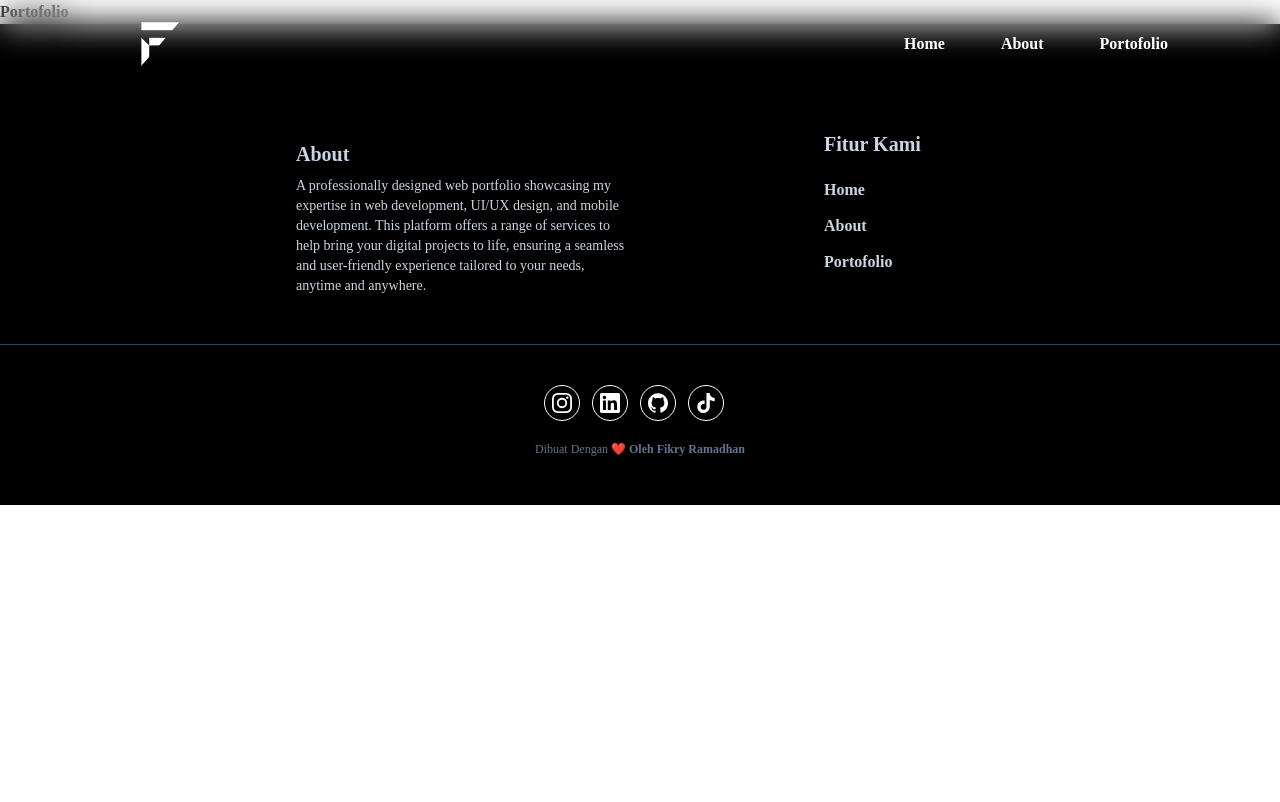
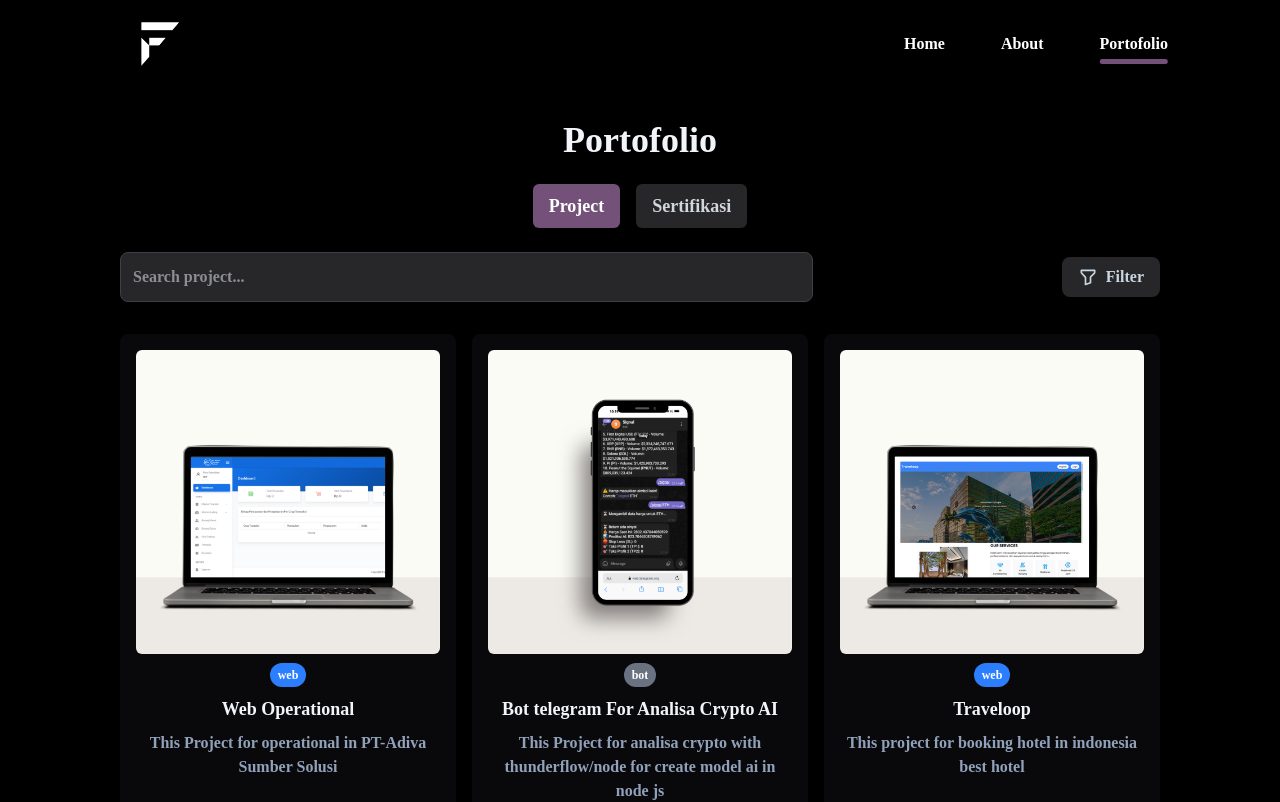
Before and after one commit to FikryRamadhan/portofolio-react, a React (Vite) app: page /portofolio in a window 1280 px wide. Shown: the top 802 px of the page. Built offline with nearby package versions, Linux system fonts and the light colour scheme.

Commit message:
PORTO-02: feat portofolio

```diff
--- a/src/src/App.tsx
+++ b/src/src/App.tsx
@@ -1,27 +1,34 @@
-// App.js
-import React from 'react';
-import { BrowserRouter as Router, Routes, Route } from "react-router-dom";
-import Home from './Pages/Home';
-import Navbar from './Components/Navbar';
-import Footer from './Components/Footer';
-import About from './Pages/About';
-import Portofolio from './Pages/Portofolio';
+import { BrowserRouter as Router, Routes, Route, useLocation } from "react-router-dom";
+import Navbar from "./Components/Navbar";
+import Home from "./Pages/Home";
+import About from "./Pages/About";
+import Portofolio from "./Pages/Portofolio";
+import NotFound from "./Pages/NotFound";
+import Footer from "./Components/Footer";
 
-function App() {
+
+const App = () => {
+  const location = useLocation();
+  const hideNavbarFooter = location.pathname === "/404"; // Jika di halaman NotFound, sembunyikan
+
   return (
     <div className="kanit-semibold">
-            <Router>
-            <Navbar />
+      {!hideNavbarFooter && <Navbar />}
       <Routes>
-                    {/* Public Routes */}
         <Route path="/" element={<Home />} />
-                    <Route path='/about' element={<About />} />
-                    <Route path='/portofolio' element={<Portofolio />} />
+        <Route path="/about" element={<About />} />
+        <Route path="/portofolio" element={<Portofolio />} />
+        <Route path="*" element={<NotFound />} />
       </Routes>
-            </Router>
-            <Footer />
+      {!hideNavbarFooter && <Footer />}
     </div>
   );
-}
+};
 
-export default App;
+const Root = () => (
+  <Router>
+    <App />
+  </Router>
+);
+
+export default Root;
--- a/src/src/Components/Navbar.tsx
+++ b/src/src/Components/Navbar.tsx
@@ -83,7 +83,7 @@ const Navbar = () => {
                 About
               </NavLink>
               <NavLink
-                to={"/"}
+                to={"/portofolio"}
                 className={({ isActive }) =>
                   isActive
                     ? "text-white after:content-[''] after:bottom-0 after:h-[5px] after:bg-custom-brown after:absolute after:rounded-full relative pb-2 hover:after:w-[5px] active:after:w-[15px] after:transition-all after:duration-500 after:left-1/2 after:-translate-x-1/2 after:w-full after:left-0 after:right-0 after:transition-all after:duration-500"
@@ -110,10 +110,10 @@ const Navbar = () => {
                     <NavLink to="/" className="text-zinc-800">
                       Home
                     </NavLink>
-                    <NavLink to="/" className="text-zinc-800">
+                    <NavLink to="/about" className="text-zinc-800">
                       About
                     </NavLink>
-                    <NavLink to="/" className="text-zinc-800">
+                    <NavLink to="/portofolio" className="text-zinc-800">
                       Portofolio
                     </NavLink>
                   </div>
--- a/src/src/Hooks/DataProject.tsx
+++ b/src/src/Hooks/DataProject.tsx
@@ -81,7 +81,7 @@ const dataProject = [
         id: 7,
         title: "Food Xyz",
         desc: "This application desktop for monitoring sales in company",
-        type: "desktop",
+        type: "dekstop",
         image: "/project/food-xyz.png",
         createdAt: "2024-04-10",
         details: {
--- /dev/null
+++ b/src/src/Hooks/DataSertifikasi.tsx
@@ -0,0 +1,25 @@
+const dataSertifikasi = [
+    {
+      id: 1,
+      title: "AWS Certified Solutions Architect",
+      desc: "Sertifikasi resmi dari Amazon Web Services untuk arsitektur cloud.",
+      type: "cloud",
+      image: "/certifications/aws-certified.png",
+    },
+    {
+      id: 2,
+      title: "Google Associate Android Developer",
+      desc: "Sertifikasi resmi dari Google untuk pengembang Android.",
+      type: "mobile",
+      image: "/certifications/google-android.png",
+    },
+    {
+      id: 3,
+      title: "Cisco Certified Network Associate (CCNA)",
+      desc: "Sertifikasi jaringan dari Cisco untuk networking fundamental.",
+      type: "networking",
+      image: "/certifications/cisco-ccna.png",
+    },
+  ];
+
+  export default dataSertifikasi;
--- /dev/null
+++ b/src/src/Pages/NotFound.tsx
@@ -0,0 +1,20 @@
+import { Link } from "react-router-dom";
+
+const NotFound = () => {
+  return (
+    <div className="flex items-center justify-center min-h-screen bg-black text-white p-6">
+      <div className="text-center">
+        <h1 className="text-6xl font-bold">404</h1>
+        <p className="text-xl mt-2">Oops! Page not found</p>
+        <p className="text-gray-400 mt-4 max-w-md mx-auto">
+          The page you are looking for might have been removed, had its name changed, or is temporarily unavailable.
+        </p>
+        <Link to="/" className="mt-6 inline-block px-6 py-3 bg-white text-black font-semibold rounded-lg shadow-md hover:bg-gray-300 transition">
+          Go Home
+        </Link>
+      </div>
+    </div>
+  );
+};
+
+export default NotFound;
--- a/src/src/Pages/Portofolio.tsx
+++ b/src/src/Pages/Portofolio.tsx
@@ -1,8 +1,13 @@
 import React from 'react'
+import Project from '../Section/Portofolio/Project'
 
 const Portofolio = () => {
   return (
-    <div>Portofolio</div>
+    <>
+        <div className="bg-black pt-20">
+            <Project />
+        </div>
+    </>
   )
 }
 
--- a/src/src/Section/About/LastProject.tsx
+++ b/src/src/Section/About/LastProject.tsx
@@ -16,7 +16,7 @@ const LastProject = () => {
         return projectDate >= oneYearAgo && projectDate <= currentDate;
     });
 
-    const projectTypes = ['all', 'web', 'mobile', 'design'];
+    const projectTypes = ['all', 'web','bot','dekstop', 'mobile', 'design'];
 
     const items = filteredProjects.slice(0, 6);
 
@@ -28,11 +28,11 @@ const LastProject = () => {
     });
 
     return (
-        <div className="p-10 lg:py-20">
+        <div className="p-10 lg:pl-30 lg:pr-30">
             <h1 className="text-4xl font-bold text-center mb-6 text-slate-100">Last Project</h1>
 
             {/* Search & Filter */}
-            <div className="flex flex-col md:flex-row items-center justify-between gap-4 mb-8">
+            <div className="flex flex-col md:flex-row items-center justify-between gap-4 mb-8 lg:pl-30 lg:pr-30">
                 {/* Search Input */}
                 <input
                     type="text"
--- /dev/null
+++ b/src/src/Section/Portofolio/Project.tsx
@@ -0,0 +1,134 @@
+import { IconFilter } from "@tabler/icons-react";
+import React, { useState } from "react";
+import dataProject from "../../Hooks/DataProject";
+import dataSertifikasi from "../../Hooks/DataSertifikasi"; // Data sertifikasi
+
+const Project = () => {
+  const [searchTerm, setSearchTerm] = useState("");
+  const [selectedType, setSelectedType] = useState("all");
+  const [isFilterOpen, setIsFilterOpen] = useState(false);
+  const [activeTab, setActiveTab] = useState("project"); // "project" or "sertifikasi"
+
+  // Filter untuk project berdasarkan tanggal (dalam 1 tahun terakhir)
+  const currentDate = new Date();
+  const oneYearAgo = new Date();
+  oneYearAgo.setFullYear(currentDate.getFullYear() - 1);
+
+  const filteredProjects = dataProject;
+
+  const filteredSertifikasi = dataSertifikasi; // Data sertifikasi langsung diambil
+
+  const projectTypes = ["all", "web",'bot','dekstop', "mobile", "design"];
+
+  // Menentukan data yang akan ditampilkan berdasarkan tab yang dipilih
+  const dataToDisplay = activeTab === "project" ? filteredProjects : filteredSertifikasi;
+
+  // Filter data berdasarkan pencarian dan kategori
+  const filteredItems = dataToDisplay.filter((item) => {
+    const matchesSearch =
+      item.title.toLowerCase().includes(searchTerm.toLowerCase()) ||
+      item.desc.toLowerCase().includes(searchTerm.toLowerCase());
+    const matchesType = selectedType === "all" || item.type === selectedType;
+    return matchesSearch && matchesType;
+  });
+
+  return (
+    <div className="p-10 lg:pl-30 lg:pr-30">
+      <h1 className="text-4xl font-bold text-center mb-6 text-slate-100">Portofolio</h1>
+
+      {/* Tab Menu */}
+      <div className="flex justify-center mb-6 ">
+        <button
+          onClick={() => setActiveTab("project")}
+          className={`px-4 py-2 text-lg font-semibold rounded-md mx-2 transition-all ${
+            activeTab === "project" ? "bg-custom-brown text-white" : "bg-zinc-800 text-gray-300"
+          }`}
+        >
+          Project
+        </button>
+        <button
+          onClick={() => setActiveTab("sertifikasi")}
+          className={`px-4 py-2 text-lg font-semibold rounded-md mx-2 transition-all ${
+            activeTab === "sertifikasi" ? "bg-custom-brown text-white" : "bg-zinc-800 text-gray-300"
+          }`}
+        >
+          Sertifikasi
+        </button>
+      </div>
+
+      {/* Search & Filter */}
+      <div className="flex flex-col md:flex-row items-center justify-between gap-4 mb-8 ">
+        {/* Search Input */}
+        <input
+          type="text"
+          placeholder={`Search ${activeTab}...`}
+          className="w-full md:w-2/3 p-3 rounded-lg bg-zinc-800 text-slate-100 border border-zinc-700 focus:outline-none focus:border-blue-500"
+          value={searchTerm}
+          onChange={(e) => setSearchTerm(e.target.value)}
+        />
+
+        {/* Filter Dropdown (hanya muncul jika di tab Project) */}
+        {activeTab === "project" && (
+          <div className="relative">
+            <button
+              className="flex items-center gap-2 px-4 py-2 bg-zinc-800 text-slate-300 rounded-lg hover:bg-zinc-700"
+              onClick={() => setIsFilterOpen(!isFilterOpen)}
+            >
+              <IconFilter size={20} /> Filter
+            </button>
+            {isFilterOpen && (
+              <div className="absolute right-0 mt-2 w-40 bg-zinc-900 border border-zinc-700 rounded-lg shadow-lg overflow-hidden">
+                {projectTypes.map((type) => (
+                  <button
+                    key={type}
+                    onClick={() => {
+                      setSelectedType(type);
+                      setIsFilterOpen(false);
+                    }}
+                    className={`w-full text-left px-4 py-2 capitalize hover:bg-zinc-800 ${
+                      selectedType === type ? "border-b-2 border-custom-brown text-white" : "text-slate-300"
+                    }`}
+                  >
+                    {type}
+                  </button>
+                ))}
+              </div>
+            )}
+          </div>
+        )}
+      </div>
+
+      {/* List Project / Sertifikasi */}
+      <div className="grid grid-cols-1 sm:grid-cols-2 lg:grid-cols-3 gap-4">
+        {filteredItems.length > 0 ? (
+          filteredItems.map((item) => (
+            <div key={item.id} className="p-4 bg-zinc-950 rounded-lg shadow-md transition-all duration-300 hover:shadow-lg">
+              <div className="text-center">
+                <img src={item.image} alt={item.title} className="w-full h-100% object-cover rounded-md mb-2" />
+                <span
+                  className={`text-xs px-2 py-1 rounded-full mb-2 inline-block ${
+                    item.type === "web"
+                      ? "bg-blue-500"
+                      : item.type === "mobile"
+                      ? "bg-green-500"
+                      : item.type === "design"
+                      ? "bg-purple-500"
+                      : "bg-gray-500"
+                  } text-white`}
+                >
+                  {item.type}
+                </span>
+                <h3 className="text-lg font-semibold text-slate-100 mb-2">{item.title}</h3>
+                <p className="text-slate-400">{item.desc}</p>
+              </div>
+            </div>
+          ))
+        ) : (
+          <div className="text-slate-300 text-center py-12 col-span-full">Tidak ada data yang ditemukan</div>
+        )}
+      </div>
+    </div>
+  );
+};
+
+export default Project;
```
Lines whose indentation alone changed are shown as unchanged.
